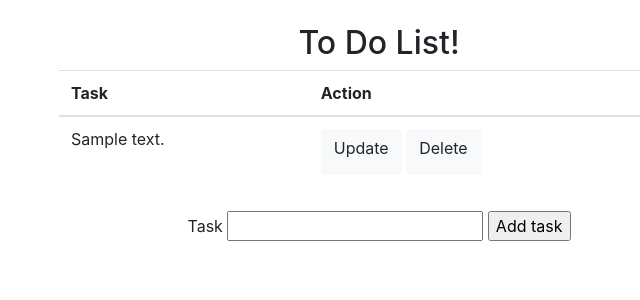
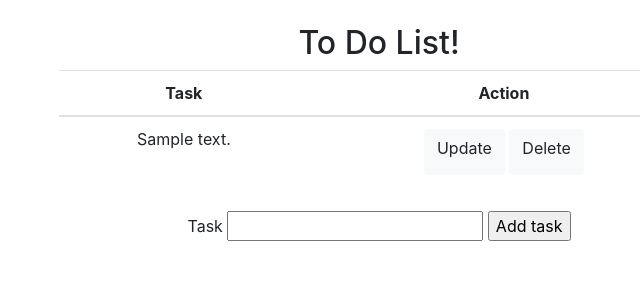
Before and after one commit to CiaraBee/flask_todo_app, a Flask app: page / in a window 1280 px wide. Shown: the part 116-416 px from the top of the page, without its empty margins (261-901 px from the left). Run offline with Flask 3, Linux system fonts and the light colour scheme; tables that the repository leaves empty hold one stand-in row (values such as "Sample post").

Commit message:
css changes to table

```diff
--- a/app/static/css/style.css
+++ b/app/static/css/style.css
@@ -37,3 +37,11 @@
     width: 50% !important;
     margin: 0 auto !important;
 }
+
+.table td {
+  text-align: center;
+}
+
+.table th {
+  text-align: center;
+}
--- a/app/templates/home.html
+++ b/app/templates/home.html
@@ -6,7 +6,8 @@
 
 <h2 class="text-center">To Do List!</h2>
 
-<table class="table">
+<div class="center">
+<table class="table" align="center">
   <thead>
     <tr>
       <th>
@@ -50,6 +51,7 @@
   {% endfor %}
     </tbody>
 </table>
+</div>
 
 <br>
 
```
